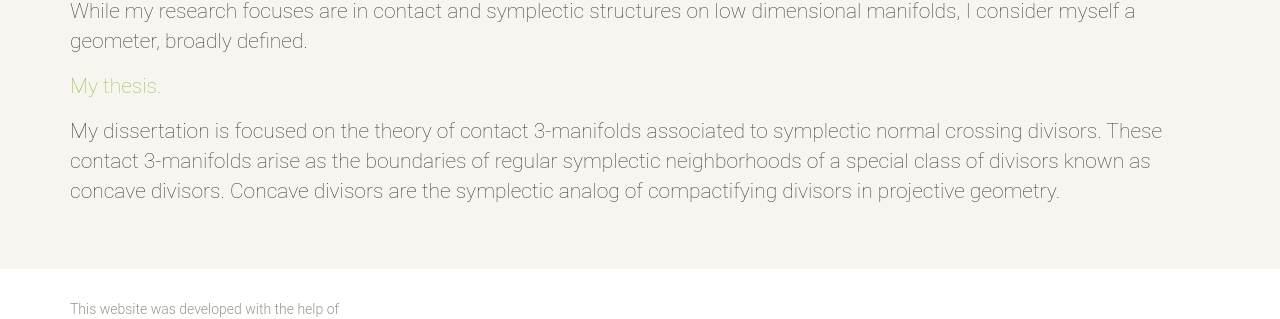
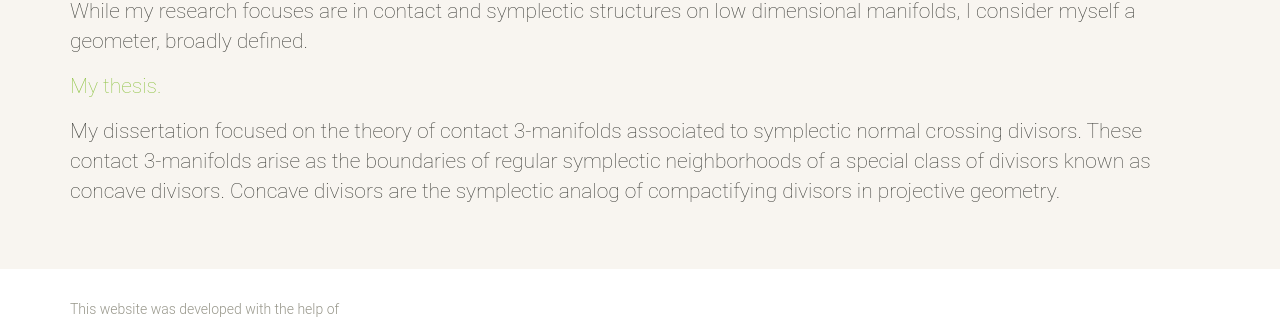
Before and after one commit to rvanwhy/rvanwhy.github.io, a Jekyll site: the page built from 02-research.md, in a window 1280 px wide. Shown: the part 1157-1476 px from the top of the page. Built offline with Jekyll 4.4.1, drawn with Linux system fonts in a browser that asks for light colours; nearby versions of some CDN libraries.

Commit message:
Changed wording

```diff
--- a/02-research.md
+++ b/02-research.md
@@ -46,4 +46,4 @@
 
 <p><a href="/assets/pdf/Thesis.pdf">My thesis.</a></p>
 
-<p> My dissertation is focused on the theory of contact 3-manifolds associated to symplectic normal crossing divisors. These contact 3-manifolds arise as the boundaries of regular symplectic neighborhoods of a special class of divisors known as concave divisors. Concave divisors are the symplectic analog of compactifying divisors in projective geometry.
+<p> My dissertation focused on the theory of contact 3-manifolds associated to symplectic normal crossing divisors. These contact 3-manifolds arise as the boundaries of regular symplectic neighborhoods of a special class of divisors known as concave divisors. Concave divisors are the symplectic analog of compactifying divisors in projective geometry.
```
